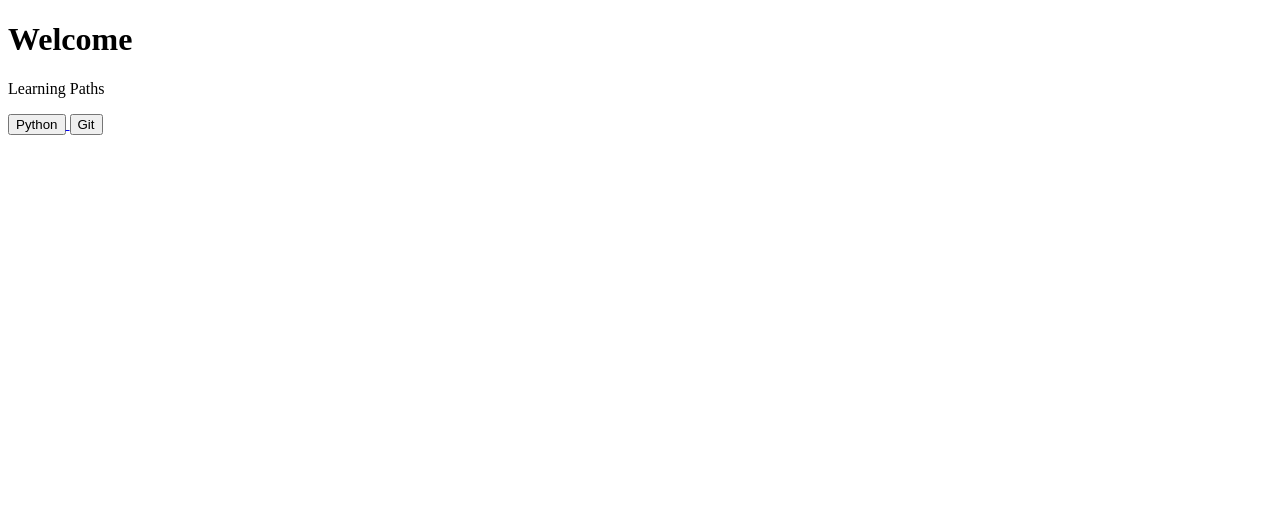
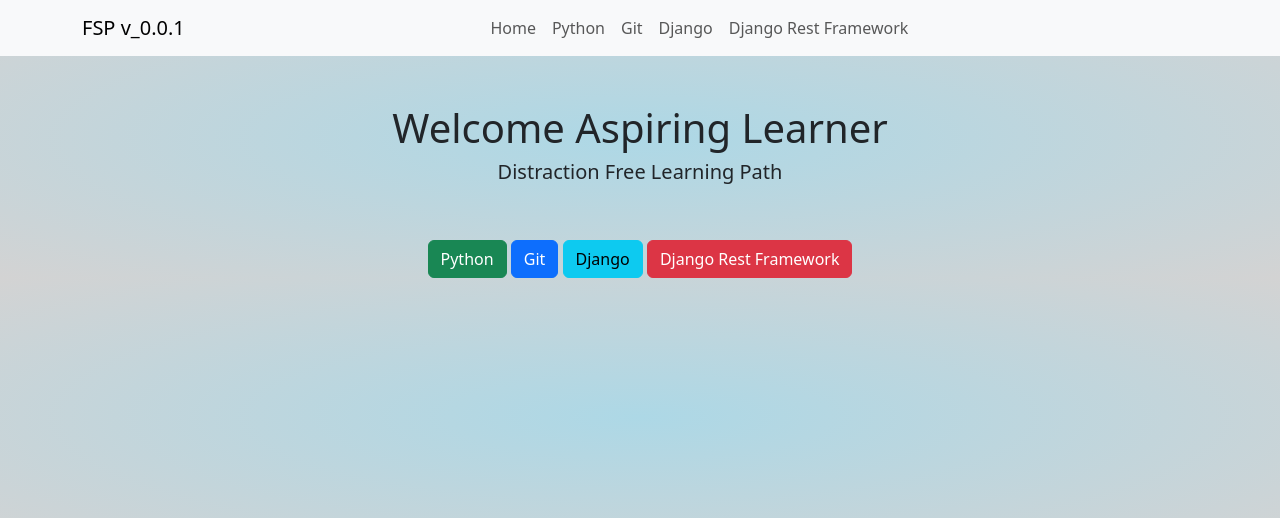
Before and after one commit to ultra-hash/focus-study-platform, a Django app: page / in a window 1280 px wide. Shown: the top 518 px of the page. Run offline with Django 4.2, Linux system fonts and the light colour scheme; some web fonts are replaced.

Commit message:
(updated) - added styling to home.html

```diff
--- a/api/templates/home.html
+++ b/api/templates/home.html
@@ -1,21 +1,47 @@
+{% load static %}
 <!DOCTYPE html>
 <html lang="en">
 <head>
     <meta charset="UTF-8">
     <meta http-equiv="X-UA-Compatible" content="IE=edge">
     <meta name="viewport" content="width=device-width, initial-scale=1.0">
+    <link href="https://cdn.jsdelivr.net/npm/bootstrap@5.3.0-alpha1/dist/css/bootstrap.min.css" rel="stylesheet" integrity="sha384-GLhlTQ8iRABdZLl6O3oVMWSktQOp6b7In1Zl3/Jr59b6EGGoI1aFkw7cmDA6j6gD" crossorigin="anonymous">
+    <link rel="stylesheet" type="text/css" href="{% static 'css/path.css' %}" />
     <title>Document</title>
 </head>
-<body>
-    <div>
-        <h1> Welcome </h1>
-        <p> Learning Paths </p>
-        <a href="{% url 'api.path' 'python' %}">
-            <button> Python </button>
-        </a>
-        <a href="{% url 'api.path' 'git' %}">
-            <button> Git </button>
-        </a>
+<body class="bg-player">
+    <nav class="navbar navbar-expand-lg bg-body-tertiary">
+        <div class="container">
+            <a class="navbar-brand" href="#">FSP v_0.0.1</a>
+            <button class="navbar-toggler" type="button" data-bs-toggle="collapse" data-bs-target="#navbarNavAltMarkup" aria-controls="navbarNavAltMarkup" aria-expanded="false" aria-label="Toggle navigation">
+                <span class="navbar-toggler-icon"></span>
+            </button>
+            <div class="collapse navbar-collapse" id="navbarNavAltMarkup">
+                <div class="navbar-nav m-auto">
+                    <a class="nav-link" aria-current="page" href="{% url 'api.home' %}">Home</a>
+                    <a class="nav-link" href="/path/python/">Python</a>
+                    <a class="nav-link" href="/path/git/">Git</a>
+                    <a class="nav-link" href="/path/django/">Django</a>
+                    <a class="nav-link" href="/path/djangorestframework/">Django Rest Framework</a>
+                </div>
+            </div>
+        </div>
+    </nav>
+
+    <div class="container">
+        <div class="row text-center">
+            <div class="col-12 mt-5">
+                <h1>Welcome Aspiring Learner</h1>
+                <h5>Distraction Free Learning Path</h5>
+            </div>
+            <div class="col-12 mt-5">
+                <a href="{% url 'api.path' 'python' %}" class="btn btn-success"> Python </a>
+                <a href="{% url 'api.path' 'git' %}" class="btn btn-primary"> Git </a>
+                <a href="{% url 'api.path' 'django' %}" class="btn btn-info"> Django </a>
+                <a href="{% url 'api.path' 'djangorestframework' %}" class="btn btn-danger"> Django Rest Framework </a>
+            </div>
+        </div>
     </div>
+    <script src="https://cdn.jsdelivr.net/npm/bootstrap@5.3.0-alpha1/dist/js/bootstrap.bundle.min.js" integrity="sha384-w76AqPfDkMBDXo30jS1Sgez6pr3x5MlQ1ZAGC+nuZB+EYdgRZgiwxhTBTkF7CXvN" crossorigin="anonymous"></script>
 </body>
 </html>
```
